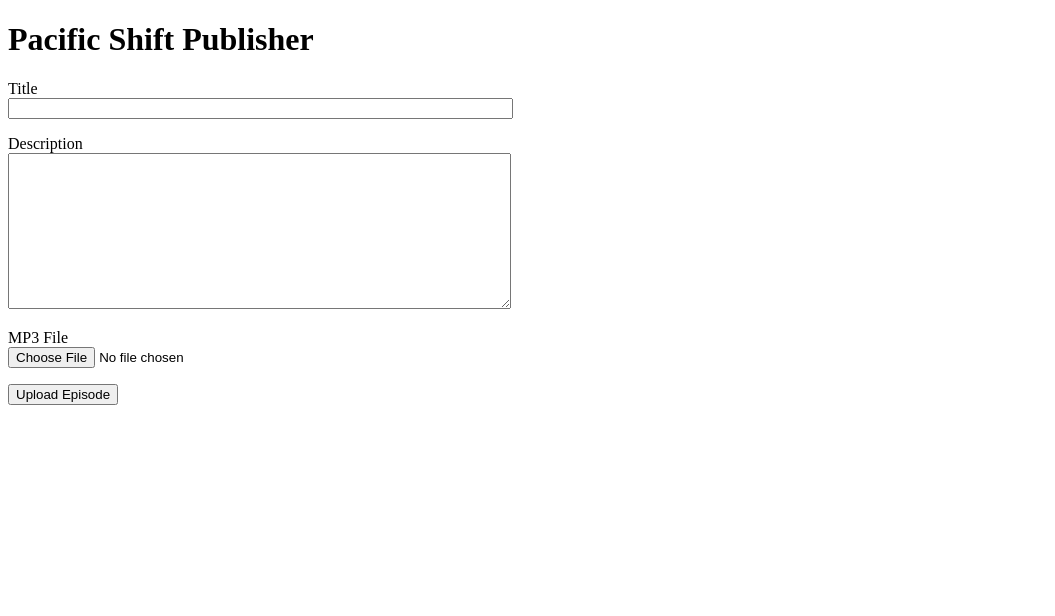
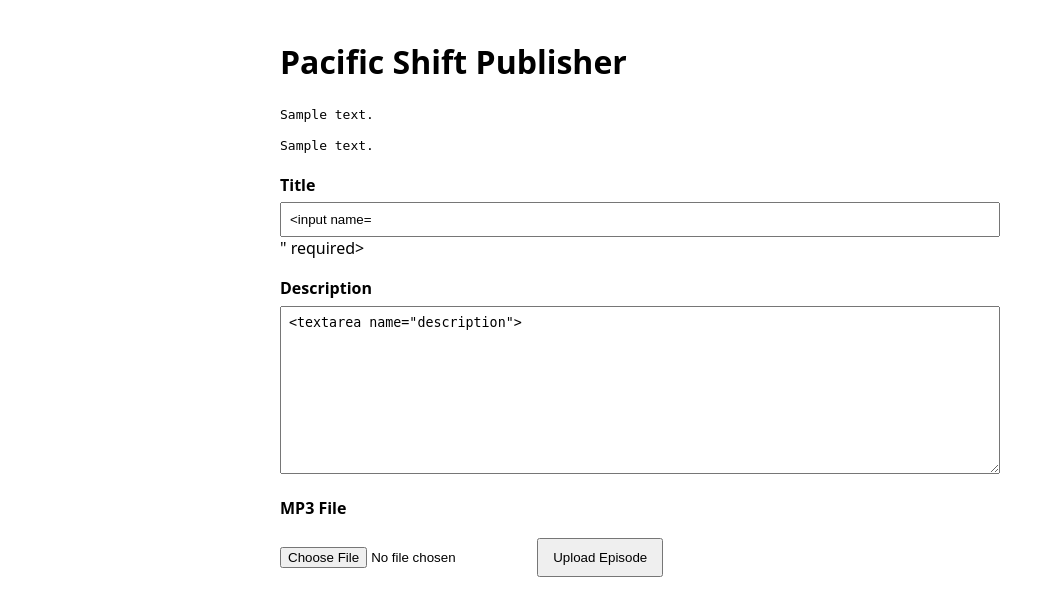
Before and after one commit to m3rrym4n/pacific-shift-publisher, a Flask app: template templates/index.html in a window 1280 px wide. Shown: the top 616 px of the page, without its empty margins (0-1055 px from the left). Run offline with Flask 3, Linux system fonts and the light colour scheme; the template is opened without the code that fills it: most values are stand-ins (such as "Sample title", 1, 10 or a date in 2020); form fields are guessed from the names that the template uses.

Commit message:
Harden publisher upload flow

```diff
--- a/app.py
+++ b/app.py
@@ -1,19 +1,63 @@
-from flask import Flask, request, render_template
+import os
+import re
+import tempfile
+
 import requests
-import os
-import uuid
+from flask import Flask, render_template, request
+from werkzeug.utils import secure_filename
 
 app = Flask(__name__)
 
 CASTOPOD_URL = os.getenv("CASTOPOD_URL")
-
 API_USER = os.getenv("API_USER")
 API_PASS = os.getenv("API_PASS")
+PUBLIC_HOST = os.getenv("PUBLIC_HOST", "pacific-shift.com")
+PODCAST_ID = int(os.getenv("PODCAST_ID", "1"))
+CREATED_BY = int(os.getenv("CREATED_BY", "1"))
+UPDATED_BY = int(os.getenv("UPDATED_BY", str(CREATED_BY)))
+REQUEST_TIMEOUT = int(os.getenv("REQUEST_TIMEOUT", "3600"))
+MAX_UPLOAD_MB = int(os.getenv("MAX_UPLOAD_MB", "1024"))
+
+app.config["MAX_CONTENT_LENGTH"] = MAX_UPLOAD_MB * 1024 * 1024
 
 HEADERS = {
-    "Host": "pacific-shift.com",
+    "Host": PUBLIC_HOST,
     "X-Forwarded-Proto": "https"
 }
+
+
+def make_slug(title):
+    slug = re.sub(r"[^a-z0-9]+", "-", title.lower()).strip("-")
+    return slug or "episode"
+
+
+def validate_upload(form, files):
+    errors = []
+    title = form.get("title", "").strip()
+    description = form.get("description", "").strip()
+    audio_file = files.get("audio_file")
+
+    if not title:
+        errors.append("Title is required.")
+
+    if not description:
+        errors.append("Description is required.")
+
+    if not audio_file or not audio_file.filename:
+        errors.append("MP3 file is required.")
+    elif not audio_file.filename.lower().endswith(".mp3"):
+        errors.append("Audio file must be an MP3.")
+
+    return errors, title, description, audio_file
+
+
+def check_config():
+    config = {
+        "CASTOPOD_URL": CASTOPOD_URL,
+        "API_USER": API_USER,
+        "API_PASS": API_PASS,
+    }
+    return [name for name, value in config.items() if not value]
 
 
 @app.route("/")
@@ -21,67 +65,113 @@ def index():
     return render_template("index.html")
 
 
+@app.route("/healthz")
+def healthz():
+    missing = check_config()
+    if missing:
+        return {"status": "error", "missing": missing}, 500
+    return {"status": "ok"}, 200
+
+
 @app.route("/upload", methods=["POST"])
 def upload():
+    missing_config = check_config()
+    if missing_config:
+        return render_template(
+            "index.html",
+            error=f"Publisher is missing required configuration: {', '.join(missing_config)}.",
+            form=request.form,
+        ), 500
 
-    title = request.form["title"]
-    description = request.form["description"]
-    audio_file = request.files["audio_file"]
+    errors, title, description, audio_file = validate_upload(request.form, request.files)
+    if errors:
+        return render_template("index.html", errors=errors, form=request.form), 400
 
-    temp_path = f"/tmp/{uuid.uuid4()}-{audio_file.filename}"
-    audio_file.save(temp_path)
+    filename = secure_filename(audio_file.filename)
+    suffix = os.path.splitext(filename)[1] or ".mp3"
+    temp_path = None
 
-    with open(temp_path, "rb") as f:
+    try:
+        with tempfile.NamedTemporaryFile(delete=False, suffix=suffix) as temp_file:
+            temp_path = temp_file.name
+            audio_file.save(temp_file)
 
-        files = {
-            "audio_file": f
-        }
+        with open(temp_path, "rb") as f:
+            files = {
+                "audio_file": (filename, f, "audio/mpeg")
+            }
+            data = {
+                "created_by": CREATED_BY,
+                "updated_by": UPDATED_BY,
+                "podcast_id": PODCAST_ID,
+                "title": title,
+                "slug": make_slug(title),
+                "description": description,
+                "type": "full"
+            }
+            try:
+                response = requests.post(
+                    f"{CASTOPOD_URL}/api/rest/v1/episodes",
+                    auth=(API_USER, API_PASS),
+                    headers=HEADERS,
+                    files=files,
+                    data=data,
+                    timeout=REQUEST_TIMEOUT
+                )
+            except requests.RequestException as exc:
+                return render_template(
+                    "index.html",
+                    error="Castopod upload request failed.",
+                    detail=str(exc),
+                    form=request.form,
+                ), 502
+    finally:
+        if temp_path and os.path.exists(temp_path):
+            os.remove(temp_path)
 
-        data = {
-            "created_by": 1,
-            "updated_by": 1,
-            "podcast_id": 1,
-            "title": title,
-            "slug": title.lower().replace(" ", "-"),
-            "description": description,
-            "type": "full"
-        }
+    if response.status_code not in (200, 201):
+        return render_template(
+            "index.html",
+            error="Castopod rejected the episode upload.",
+            detail=response.text,
+            form=request.form,
+        ), response.status_code
 
-        r = requests.post(
-            f"{CASTOPOD_URL}/api/rest/v1/episodes",
+    episode = response.json()
+    episode_id = episode["id"]
+
+    try:
+        publish_response = requests.post(
+            f"{CASTOPOD_URL}/api/rest/v1/episodes/{episode_id}/publish",
             auth=(API_USER, API_PASS),
             headers=HEADERS,
-            files=files,
-            data=data,
-            timeout=3600
+            data={
+                "publication_method": "now",
+                "created_by": CREATED_BY
+            },
+            timeout=REQUEST_TIMEOUT
         )
+    except requests.RequestException as exc:
+        return render_template(
+            "index.html",
+            error="Episode was created, but the publish request failed.",
+            detail=str(exc),
+            form=request.form,
+        ), 502
 
-    os.remove(temp_path)
+    if publish_response.status_code not in (200, 201):
+        return render_template(
+            "index.html",
+            error="Episode was created, but Castopod did not publish it.",
+            detail=publish_response.text,
+            form=request.form,
+        ), publish_response.status_code
 
-    if r.status_code not in (200, 201):
-        return f"Create failed:<br><pre>{r.text}</pre>"
-
-    episode = r.json()
-
-    publish = requests.post(
-        f"{CASTOPOD_URL}/api/rest/v1/episodes/{episode['id']}/publish",
-        auth=(API_USER, API_PASS),
-        headers=HEADERS,
-        data={
-            "publication_method": "now",
-            "created_by": 1
-        }
+    return render_template(
+        "index.html",
+        success=f"Episode {episode_id} uploaded and published.",
+        publish_detail=publish_response.text,
     )
-
-    return f"""
-    Success!
-
-    Episode ID: {episode['id']}
-
-    Publish Response:
-
-    <pre>{publish.text}</pre>
-    """
 
 
 if __name__ == "__main__":
--- a/templates/index.html
+++ b/templates/index.html
@@ -2,35 +2,108 @@
 <html>
 <head>
     <title>Pacific Shift Publisher</title>
+    <style>
+        body {
+            max-width: 720px;
+            margin: 40px auto;
+            font-family: system-ui, sans-serif;
+            line-height: 1.4;
+        }
+
+        label {
+            display: block;
+            margin-top: 18px;
+            font-weight: 600;
+        }
+
+        input[type="text"],
+        textarea {
+            box-sizing: border-box;
+            width: 100%;
+            margin-top: 6px;
+            padding: 8px;
+        }
+
+        button {
+            margin-top: 18px;
+            padding: 10px 14px;
+        }
+
+        .notice {
+            padding: 12px;
+            border: 1px solid #ccc;
+            margin: 18px 0;
+        }
+
+        .error {
+            border-color: #b00020;
+            color: #b00020;
+        }
+
+        .success {
+            border-color: #147a35;
+            color: #147a35;
+        }
+
+        pre {
+            white-space: pre-wrap;
+            overflow-wrap: anywhere;
+        }
+    </style>
 </head>
 <body>
 
 <h1>Pacific Shift Publisher</h1>
 
+{% if success %}
+    <div class="notice success">{{ success }}</div>
+{% endif %}
+
+{% if error %}
+    <div class="notice error">{{ error }}</div>
+{% endif %}
+
+{% if errors %}
+    <div class="notice error">
+        <ul>
+            {% for item in errors %}
+                <li>{{ item }}</li>
+            {% endfor %}
+        </ul>
+    </div>
+{% endif %}
+
+{% if detail %}
+    <pre>{{ detail }}</pre>
+{% endif %}
+
+{% if publish_detail %}
+    <pre>{{ publish_detail }}</pre>
+{% endif %}
+
 <form action="/upload" method="post" enctype="multipart/form-data">
 
-    <p>
-        Title<br>
-        <input type="text" name="title" size="60">
-    </p>
+    <label for="title">Title</label>
+    <input id="title"
+           type="text"
+           name="title"
+           value="{{ form.title if form else '' }}"
+           required>
 
-    <p>
-        Description<br>
-        <textarea name="description"
-                  rows="10"
-                  cols="60"></textarea>
-    </p>
+    <label for="description">Description</label>
+    <textarea id="description"
+              name="description"
+              rows="10"
+              required>{{ form.description if form else '' }}</textarea>
 
-    <p>
-        MP3 File<br>
-        <input type="file"
-               name="audio_file"
-               accept=".mp3">
-    </p>
+    <label for="audio_file">MP3 File</label>
+    <input id="audio_file"
+           type="file"
+           name="audio_file"
+           accept=".mp3,audio/mpeg"
+           required>
 
-    <button type="submit">
-        Upload Episode
-    </button>
+    <button type="submit">Upload Episode</button>
 
 </form>
 
```
Also changed, not shown: compose.yml (+15 -10 lines), 1 other file.
